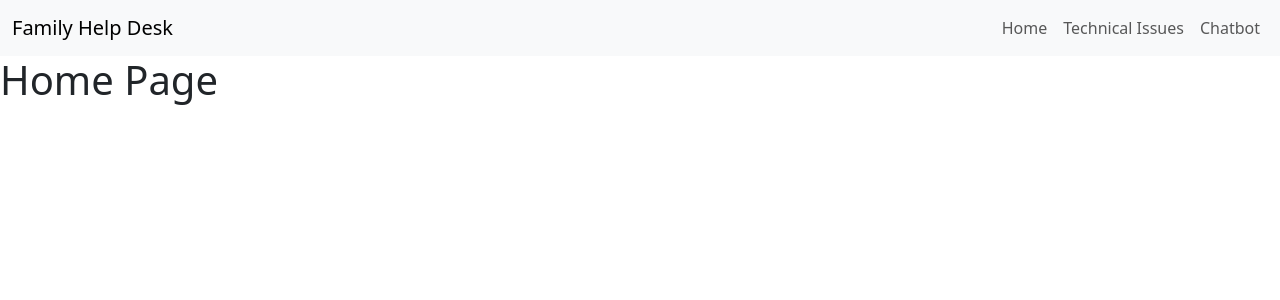
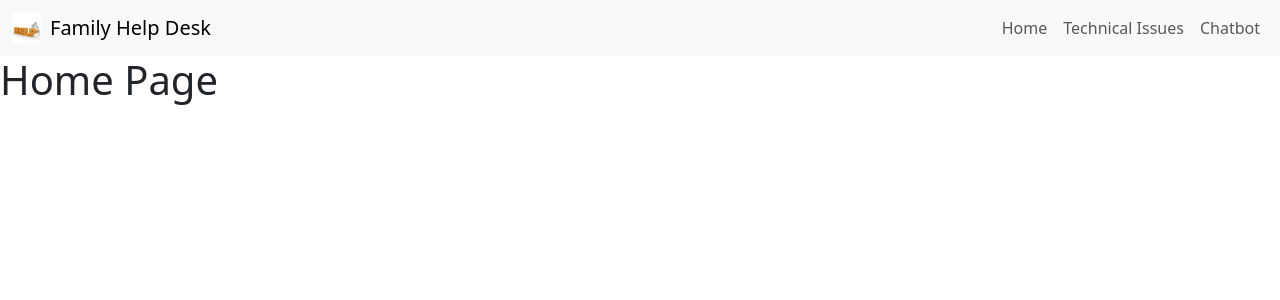
Before and after one commit to Carlos-n21/Team4-Family-hack, a Django app: page / in a window 1280 px wide. Shown: the top 300 px of the page. Run offline with Django 5.2, Linux system fonts and the light colour scheme; some libraries are stand-ins or nearby versions.

Commit message:
Add logo and favicon

```diff
--- a/templates/base.html
+++ b/templates/base.html
@@ -1,15 +1,20 @@
 {% load static %}
 <!DOCTYPE html>
 <html>
+
 <head>
   <meta charset="utf-8">
   <meta name="viewport" content="width=device-width, initial-scale=1.0">
 
   <!-- Meta values for search engine optimisation -->
-    <meta name="description" content="Family tech help is an app to provide help for technical issues for family members, particularly older family members.">
+  <meta name="description"
+    content="Family tech help is an app to provide help for technical issues for family members, particularly older family members.">
   <meta name="keywords" content="Family, tech, help, technial issues">
 
   <title>Family Tech Help</title>
+
+  <!-- Favicon -->
+  <link rel="icon" type="image/x-icon" href="{% static 'images/favicon.png' %}">
 
   <!-- Links to boostrap and CSS files -->
 
@@ -18,11 +23,17 @@
   <link rel="icon" type="image/x-icon" href="images/technology.ico">
   <link rel="stylesheet" href="{% static 'css/style.css' %}" type="text/css">
 </head>
+
 <body>
   <nav class="navbar navbar-expand-lg bg-body-tertiary">
     <div class="container-fluid">
-          <a class="navbar-brand" href="{% url 'home' %}">Family Help Desk</a>
-          <button class="navbar-toggler" type="button" data-bs-toggle="collapse" data-bs-target="#navbarNavAltMarkup" aria-controls="navbarNavAltMarkup" aria-expanded="false" aria-label="Toggle navigation">
+      <!-- Logo -->
+      <a class="navbar-brand d-flex align-items-center" href="{% url 'home' %}">
+        <img src="{% static 'images/logo.png' %}" alt="Family Tech Logo" width="30" height="30" class="me-2">
+         Family Help Desk
+      </a>
+      <button class="navbar-toggler" type="button" data-bs-toggle="collapse" data-bs-target="#navbarNavAltMarkup"
+        aria-controls="navbarNavAltMarkup" aria-expanded="false" aria-label="Toggle navigation">
         <span class="navbar-toggler-icon"></span>
       </button>
       <div class="collapse navbar-collapse" id="navbarNavAltMarkup">
@@ -45,4 +56,5 @@
   <script src="https://kit.fontawesome.com/591946d0d0.js" crossorigin="anonymous"></script>
 
 </body>
+
 </html>
```
Also changed, not shown: static/images/favicon.png (added), static/images/logo.png (added). Lines whose indentation alone changed are shown as unchanged.
